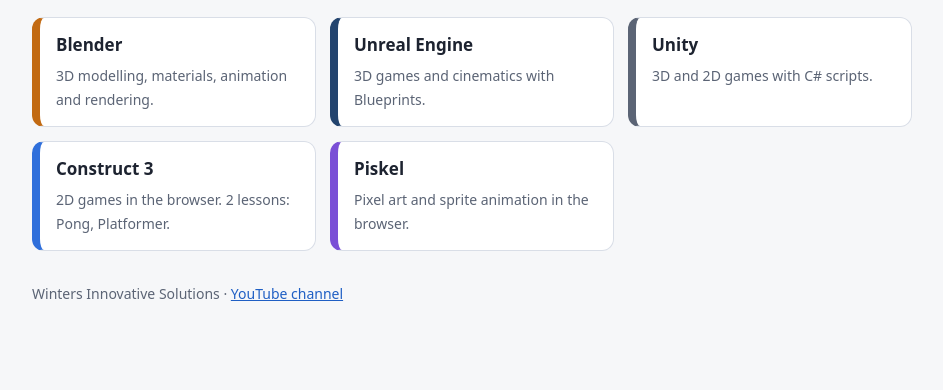
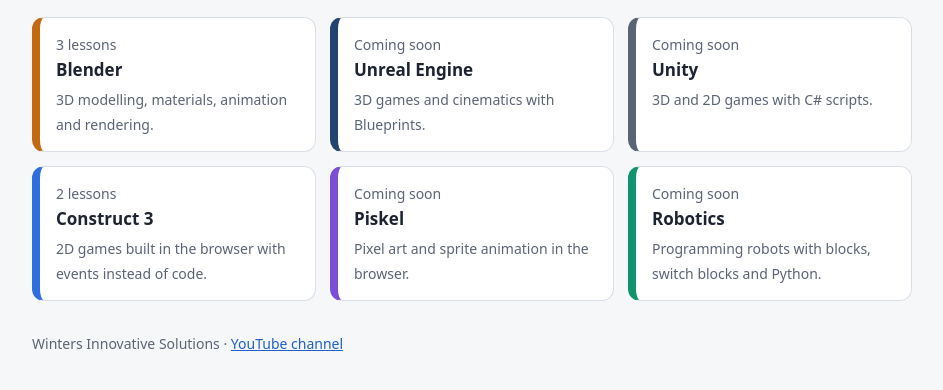
Before and after one commit to rorywinters/rorywinters.github.io, a plain HTML site: page index.html in a window 1280 px wide. Shown: the part 108-498 px from the top of the page, without its empty margins (168-1111 px from the left). Drawn offline with Linux system fonts and the light colour scheme.

Commit message:
Lesson system: numbered lessons per program, Blender lessons 0-2, Robotics section

```diff
--- a/index.html
+++ b/index.html
@@ -13,13 +13,22 @@
   <p class="sub">Step-by-step guides for Interactive Digital Media · Winters Innovative Solutions</p>
 </header>
 <div class="cards">
-  <a class="card" style="--c:#c26a12" href="blender/"><b>Blender</b><span>3D modelling, materials, animation and rendering.</span></a>
-  <a class="card" style="--c:#23446e" href="unreal/"><b>Unreal Engine</b><span>3D games and cinematics with Blueprints.</span></a>
-  <a class="card" style="--c:#5b6475" href="unity/"><b>Unity</b><span>3D and 2D games with C# scripts.</span></a>
-  <a class="card" style="--c:#2f6fdb" href="construct3/"><b>Construct 3</b><span>2D games in the browser. 2 lessons: Pong, Platformer.</span></a>
-  <a class="card" style="--c:#7a4fd6" href="piskel/"><b>Piskel</b><span>Pixel art and sprite animation in the browser.</span></a>
+  <a class="card" style="--c:#c26a12" href="blender/" data-p="Blender"><span class="num"></span><b>Blender</b><span>3D modelling, materials, animation and rendering.</span></a>
+  <a class="card" style="--c:#23446e" href="unreal/" data-p="Unreal Engine"><span class="num"></span><b>Unreal Engine</b><span>3D games and cinematics with Blueprints.</span></a>
+  <a class="card" style="--c:#5b6475" href="unity/" data-p="Unity"><span class="num"></span><b>Unity</b><span>3D and 2D games with C# scripts.</span></a>
+  <a class="card" style="--c:#2f6fdb" href="construct3/" data-p="Construct 3"><span class="num"></span><b>Construct 3</b><span>2D games built in the browser with events instead of code.</span></a>
+  <a class="card" style="--c:#7a4fd6" href="piskel/" data-p="Piskel"><span class="num"></span><b>Piskel</b><span>Pixel art and sprite animation in the browser.</span></a>
+  <a class="card" style="--c:#12936f" href="robotics/" data-p="Robotics"><span class="num"></span><b>Robotics</b><span>Programming robots with blocks, switch blocks and Python.</span></a>
 </div>
 <footer>Winters Innovative Solutions · <a href="https://www.youtube.com/@winters.innovative.solutions" target="_blank" rel="noreferrer">YouTube channel</a></footer>
 </div>
+<script>
+fetch('lessons.json', { cache: 'no-cache' }).then(function (r) { return r.json(); }).then(function (all) {
+  document.querySelectorAll('a.card[data-p]').forEach(function (a) {
+    var n = all.filter(function (l) { return l.programs && l.programs[a.getAttribute('data-p')] !== undefined; }).length;
+    a.querySelector('.num').textContent = n ? n + (n === 1 ? ' lesson' : ' lessons') : 'Coming soon';
+  });
+}).catch(function () {});
+</script>
 </body>
 </html>
--- /dev/null
+++ b/lessons.json
@@ -0,0 +1,42 @@
+[
+ {
+  "title": "Animating a Cube: Move, Rotate, Scale and Export to MP4",
+  "path": "blender/lesson-00-animating-a-cube/",
+  "programs": {
+   "Blender": 0
+  },
+  "blurb": "Keyframe a cube that slides, spins and grows, then render one MP4 video."
+ },
+ {
+  "title": "Tumbling Colour Cube Animation and MP4 Export",
+  "path": "blender/lesson-01-tumbling-colour-cube/",
+  "programs": {
+   "Blender": 1
+  },
+  "blurb": "A cube tumbles on all three axes with a light that tracks it. Bonus: three colours on opposite faces."
+ },
+ {
+  "title": "2D Bouncing Ball with a Squashed Bottom",
+  "path": "blender/lesson-02-bouncing-ball/",
+  "programs": {
+   "Blender": 2
+  },
+  "blurb": "Graph Editor, squash and stretch, a looping bounce, then sound effects and an explosion."
+ },
+ {
+  "title": "Jump and Fall: a Platformer",
+  "path": "construct3/platformer/",
+  "programs": {
+   "Construct 3": 0
+  },
+  "blurb": "A character that runs, jumps, lands on platforms and falls off the edges. About one class period."
+ },
+ {
+  "title": "Pong",
+  "path": "pong/",
+  "programs": {
+   "Construct 3": 1
+  },
+  "blurb": "Draw sprites in Piskel, build a one-player Pong game, and play it on your phone. About two class periods."
+ }
+]
```
Also changed, not shown: assets/lesson-shell.html (added, +13 -0 lines), assets/section.js (added, +16 -0 lines), blender/lesson-00-animating-a-cube/index.html (added, +13 -0 lines), blender/lesson-01-tumbling-colour-cube/index.html (added, +13 -0 lines), blender/lesson-02-bouncing-ball/index.html (added, +13 -0 lines), 1 other file.
